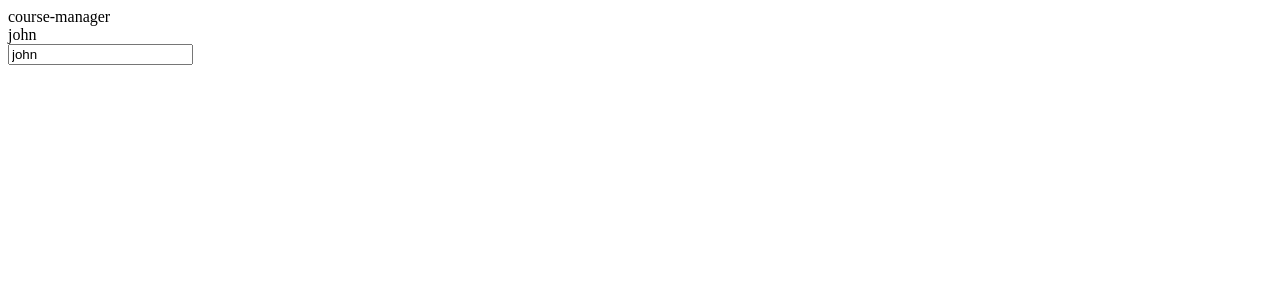
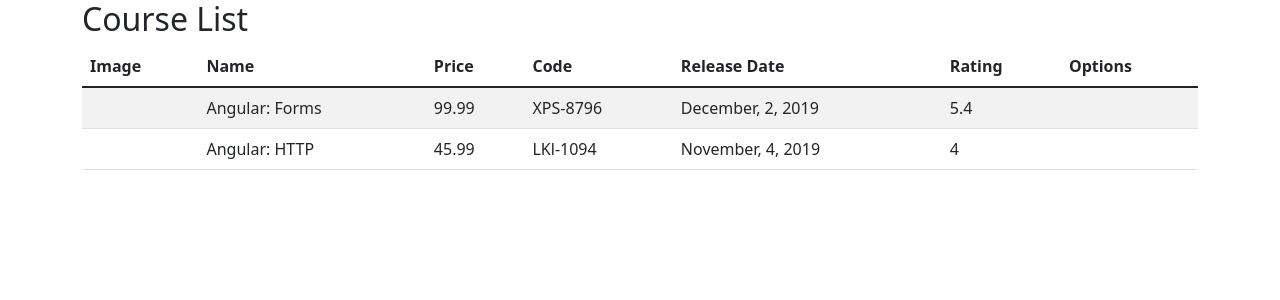
Before and after one commit to wilson-silva/course-manager-angular, an Angular app: page / in a window 1280 px wide. Shown: the top 300 px of the page. Built offline with nearby package versions, Linux system fonts and the light colour scheme.

Commit message:
Creating components and building the project

```diff
--- a/package.json
+++ b/package.json
@@ -18,6 +18,7 @@
     "@angular/platform-browser": "~12.2.0",
     "@angular/platform-browser-dynamic": "~12.2.0",
     "@angular/router": "~12.2.0",
+    "bootstrap": "^5.1.0",
     "rxjs": "~6.6.0",
     "tslib": "^2.3.0",
     "zone.js": "~0.11.4"
--- a/src/app/app.component.html
+++ b/src/app/app.component.html
@@ -1,9 +1,3 @@
-{{ title }}
-
-<br/>
-
-{{ name }}
-
-<br/>
-
-<input [(ngModel)]="name" name="name">
+<div class="container">
+    <list></list>
+</div>
--- a/src/app/app.component.ts
+++ b/src/app/app.component.ts
@@ -8,5 +8,6 @@
 export class AppComponent {
   title = 'course-manager';
 
-  name: string= 'john';
+
+  name: string = 'John';
 }
--- a/src/app/app.module.ts
+++ b/src/app/app.module.ts
@@ -3,10 +3,13 @@
 import { FormsModule } from '@angular/forms';
 
 import { AppComponent } from './app.component';
+import { CourseListComponent } from './courses/course-list.component';
 
 @NgModule({
   declarations: [
-    AppComponent
+    AppComponent,
+    CourseListComponent
+
   ],
   imports: [
     BrowserModule,
--- /dev/null
+++ b/src/app/courses/course-list.component.html
@@ -0,0 +1,26 @@
+<h2>Course List</h2>
+
+<table class="table table-striped">
+    <thead>
+        <tr>
+            <th>Image</th>
+            <th>Name</th>
+            <th>Price</th>
+            <th>Code</th>
+            <th>Release Date</th>
+            <th>Rating</th>
+            <th>Options</th>
+        </tr>
+    </thead>
+    <tbody>
+        <tr *ngFor="let course of courses">
+            <td>{{ course.imageUrl }}</td>
+            <td>{{ course.name }}</td>
+            <td>{{ course.price }}</td>
+            <td>{{ course.code }}</td>
+            <td>{{ course.releaseDate   }}</td>
+            <td>{{ course.rating }}</td>
+            <td></td>
+        </tr>
+    </tbody>
+</table>
--- /dev/null
+++ b/src/app/courses/course-list.component.ts
@@ -0,0 +1,41 @@
+import { Component, OnInit } from "@angular/core";
+import { Course } from "./course";
+
+@Component({
+    selector: 'list',
+    templateUrl: './course-list.component.html'
+})
+export class CourseListComponent implements OnInit{
+
+    courses: Course[] = [];
+
+    ngOnInit(): void{
+        this.courses = [
+            {
+                id: 1,
+                name: 'Angular: Forms',
+                imageUrl:'',
+                price: 99.99 ,
+                code: 'XPS-8796',
+                duration: 120,
+                rating:5.4,
+                releaseDate: 'December, 2, 2019'
+
+            },
+            {
+                id: 2,
+                name: 'Angular: HTTP',
+                imageUrl:'',
+                price: 45.99 ,
+                code: 'LKl-1094',
+                duration: 80,
+                rating:4,
+                releaseDate:'November, 4, 2019'
+
+            }
+
+        ]
+    }
+
+
+}
--- /dev/null
+++ b/src/app/courses/course.ts
@@ -0,0 +1,11 @@
+export class Course{
+    id!: number;
+    name!: string;
+    imageUrl!: string;
+    price!: number;
+    code!: string;
+    duration!: number;
+    rating!: number;
+    releaseDate!: string;
+
+}
--- a/src/styles.css
+++ b/src/styles.css
@@ -1 +1 @@
-/* You can add global styles to this file, and also import other style files */
+@import '~bootstrap/dist/css/bootstrap.min.css'
```
Also changed, not shown: 1 other file (tests, documents, lock files or other folders).
